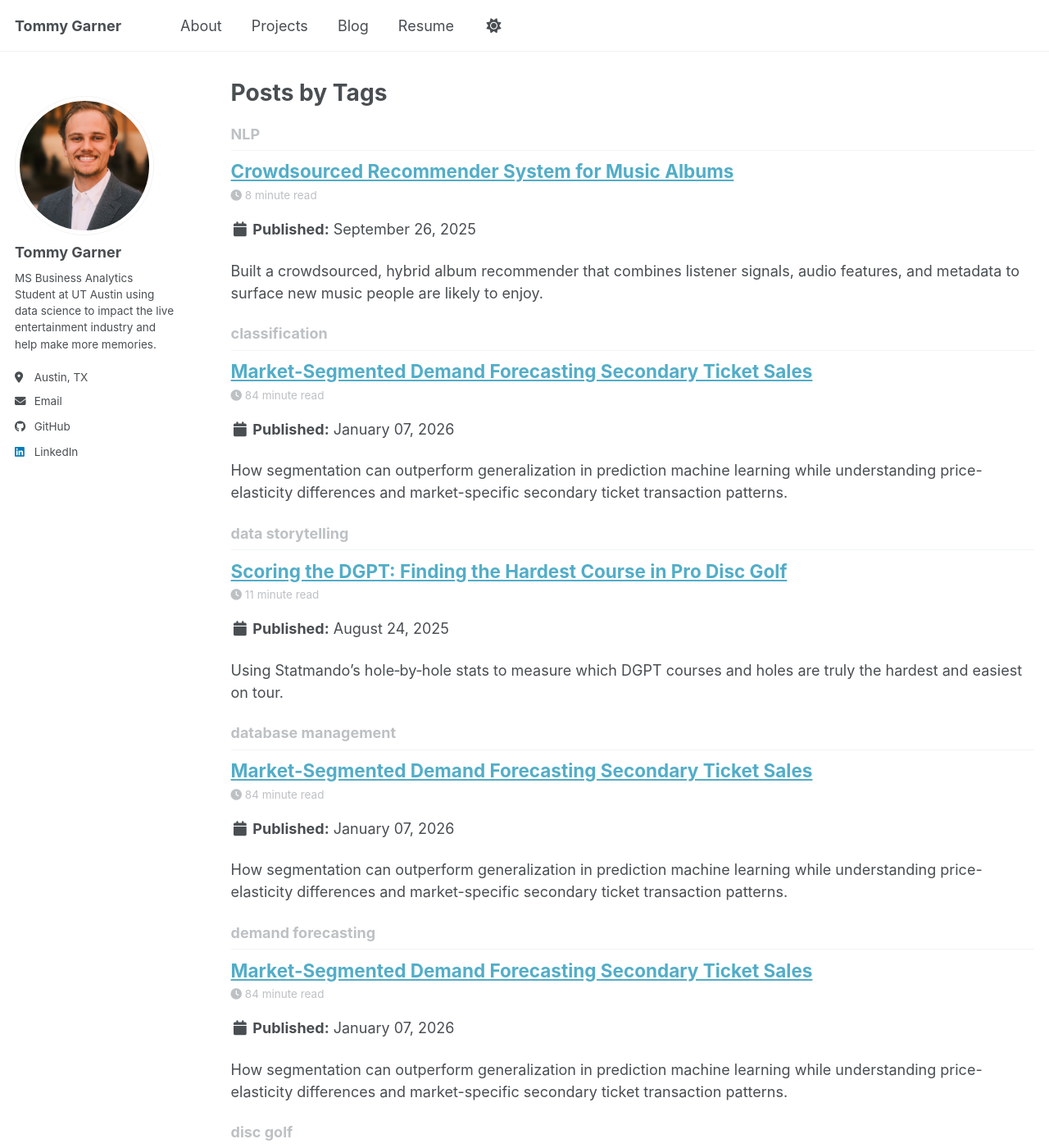
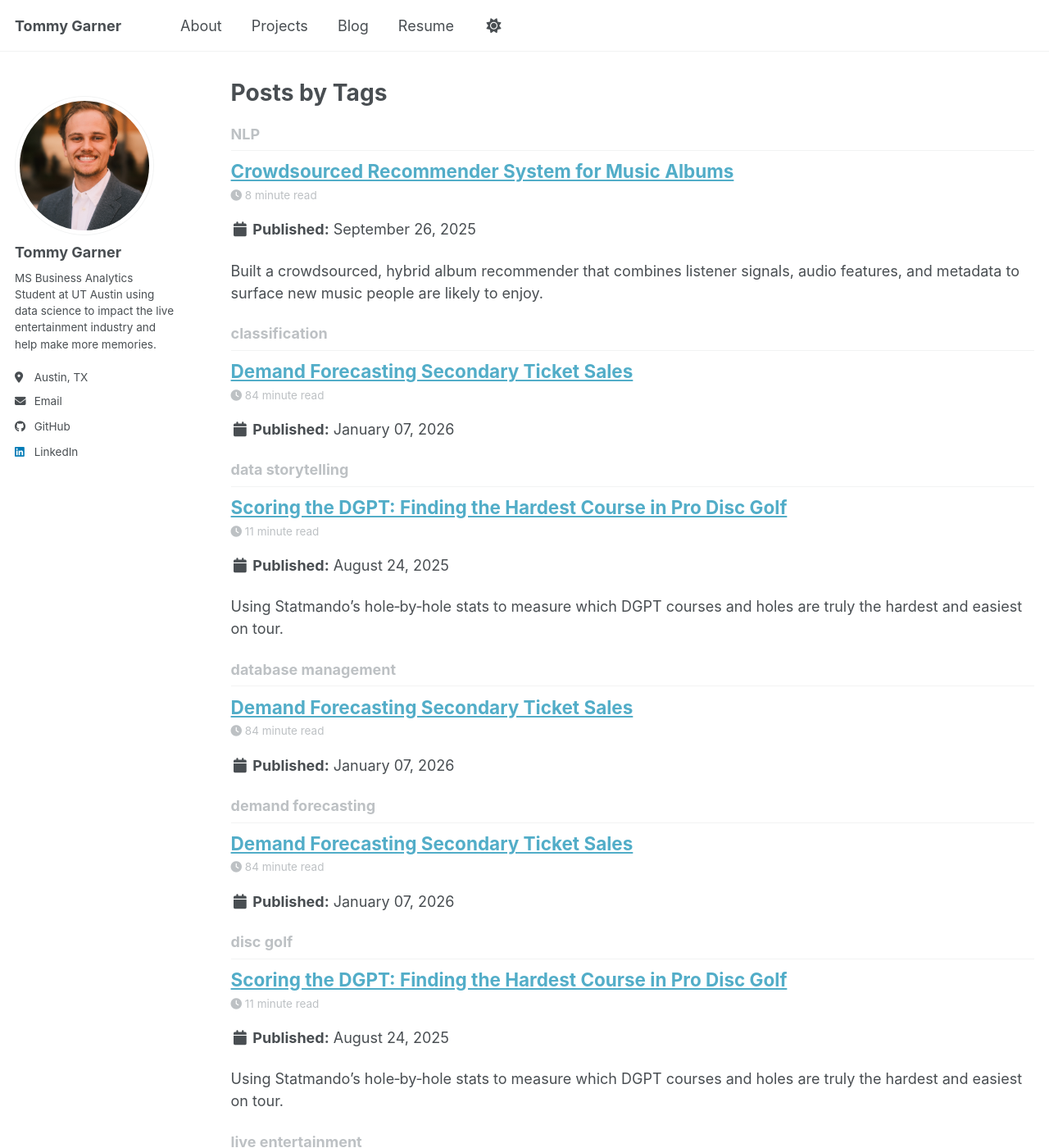
Before and after one commit to tommygarner/tommygarner.github.io, a Jekyll site: the page built from _pages/tag-archive.html, in a window 1280 px wide and 1400 px high. Shown: the whole window at 82% size. Built offline with Jekyll 4.4.1, drawn with Linux system fonts in a browser that asks for light colours; a script bundle is joined from its source files by our own code; library files that are not in the unit come from our copies; some of the changed text lies outside the part shown.

Commit message:
Update 2025-12-21-seatdata-io.md

```diff
--- a/_posts/2025-12-21-seatdata-io.md
+++ b/_posts/2025-12-21-seatdata-io.md
@@ -1,8 +1,8 @@
 ---
 layout: single
-title: "Market-Segmented Demand Forecasting Secondary Ticket Sales"
+title: "Demand Forecasting Secondary Ticket Sales"
 date: 2026-01-07
-description: "Using SeatData.io Secondary Ticket Sales and Machine Learning Models to Predict Total Sales for the Subsequent Week"
+description: "Using SeatData.io Secondary Ticket Sales and Machine Learning Models to Predict Total Sales for the Following Week"
 author_profile: true
 toc: true
 toc_sticky: true
@@ -17,7 +17,7 @@ tags:
   - python
   - sql
   - tensorflow
-excerpt: "How segmentation can outperform generalization in prediction machine learning while understanding price-elasticity differences and market-specific secondary ticket transaction patterns."
+excerpt: ""
 ---
 
 ## Abstract
@@ -679,15 +679,15 @@ Next, I broke down these errors by `focus_bucket`. The results show a clear diff
 
 *Figure 3X: Boxplot comparison of residuals by category*
 
-| `focus_bucket`     | MAE (in Tickets) | RMSE (in Tickets) |
-|--------------------|------------|-------------|
-| Broadway_Theater   | 0.40       | 2.47        |
-| Festivals          | 0.87       | 3.27        |
-| Comedy             | 1.61       | 7.31        |
-| Other              | 0.91       | 8.32        |
-| Concert            | 1.50       | 8.57        |
-| Minor_Other_Sports | 3.33       | 17.58       |
-| Major_Sports       | 6.72       | 19.19       |
+| `focus_bucket`     | RMSE (in Tickets)| MAE (in Tickets)  |
+|--------------------|------------------|-------------------|
+| Broadway_Theater   | 2.47             | 0.40              |
+| Festivals          | 3.27             | 0.87              |
+| Comedy             | 7.31             | 1.61              |
+| Other              | 8.32             | 0.91              |
+| Concert            | 8.57             | 1.50              |
+| Minor_Other_Sports | 17.58            | 3.33              |
+| Major_Sports       | 19.19            | 6.72              |
 
 The comparison across different categories show that Major and Minor sports are the hardest to get right, with an average absolute error of 6.7 and 3.3 tickets off for the true ticket sales of the following week. Also, these errors are more volatile, shown by their exploding RMSE values, which penalizes larger misses, as I talked about before. Broadway & Theater and Festivals have the most precise predictions using the Naive + Neural Net regressor, suggesting these are more stable markets and easier to predict within a reasonable range.
 
@@ -776,7 +776,7 @@ In the largest for loop I have yet to build, I began to model this data, this ti
 My outer loop consisted of my `focus_buckets`, as I defined which data I wanted to model on, scaled my data yet again with `StandardScaler()`, and used `.fit_transform()` on my training data and `.transform()` on my testing data. Then, I began with classification models, creating a list for results and a dictionary to hold the metrics for evaluating winning models. Then, for each model, I had a for loop that did the following for each method:
 -  **Gradient Boosting**: Used the `GradientBoostingClassifier()` function with a random state using my classification training data
 -  **XGBoost**: As with Gradient Boosting, using the `XGBClassifier()` function on my training data
--  ***Light GBM**: One more time, using the `LGBMClassifier()` function on my training data with the default hyperparameter settings
+-  **Light GBM**: One more time, using the `LGBMClassifier()` function on my training data with the default hyperparameter settings
 -  **Neural Network**: Used my predefined functions with my architecture to pass through my scaled classification training data (this time, only running for 100 epochs), again casting my `any_sales_7d_next` variable with `.astype('float32')` for probabilities, saving my run history, and raveling my probabilities
 -  **Tuned XGBoost**: Ran the `RandomizedSearchCV()` between my `param_dist` dictionary for hyperparameter tuning with my objective as `binary:logistic`, fitting my classification training data with the best hyperparameter setup
 
@@ -785,7 +785,7 @@ After my classification setups, I saved these results in my dictionary for later
 Then, still within each model for loop, I immediately ran the regression script after creating another list for results and a dictionary to hold those metrics, this time for my prediction error terms. In the same fashion as before, here is how I tackled the regression piece in this for loop:
 -  **Gradient Boosting**: Used the `GradientBoostingClassifier()` function with a random state using my regression training data
 -  **XGBoost**: As with Gradient Boosting, using the `XGBClassifier()` function on my training data
--  ***Light GBM**: The `LGBMClassifier()` function on my training data with the default hyperparameter settings
+-  **Light GBM**: The `LGBMClassifier()` function on my training data with the default hyperparameter settings
 -  **Neural Network**: Used my predefined functions with my architecture to pass through my scaled regression training data (this time, only running for 100 epochs), again casting my `sales_total_7d_next_log` variable with `.astype('float32')` for predictions, saving my run history, and raveling my predictions
 -  **Tuned XGBoost**: Ran the `RandomizedSearchCV()` between my `param_dist` dictionary for hyperparameter tuning with my objective as `reg:squarederror`, fitting my regression training data with the best hyperparameter setup
 
@@ -827,26 +827,29 @@ Below shows the best classifier and regressors for each `focus_bucket` after run
 
 Finally, it was time to look at these performances across both classification and regression problems to see if this hypothesis was worth the rabbit hole.
 
-| Modeling Type   | Global RMSE (in Tickets) | Conditional MAE (in Tickets) | All MAE (in Tickets) |
-|-----------------|-------------------|------------------|------------------|------------------|
-| Universal       | 17.67             | 5.52             | -                |
-| Market-Specific | 9.89              | 1.82             | 5.88             |
+| Modeling Type   | Global RMSE (in Tickets) | Active MAE (in Tickets)      |
+|-----------------|--------------------------|------------------------------|
+| Universal       | 17.73                    | 5.52                         |
+| Market-Specific | 10.23                    | 5.87                         |
 
-Since my Universal approach did not include conditional predictions, I was able to compare these two approaches on my full test set and reduce RMSE residuals by nearly 50% while MAE shows that, on average, market-specific modeling predictions were off by just under 2 tickets per day! This seemed like a huge improvement from the previous model and I wanted to dig in more to the `focus_buckets` to see how my conditional predictors performed individually. The market-specific models were able to efficiently find and ignore the inactive inventory in the resale market, a big win!
+Since my Universal approach did not include conditional predictions, I was able to compare these two approaches on my full test set and reduce RMSE residuals by nearly 50% while MAE shows that, on average, market-specific modeling predictions were a little worse than the Universal modeling approach. The reasoning for this is likely because the classification part of the market-segemented approach doesn't catch all nonzero-sale events. Therefore, any misclassifications could penalize error regardless if they are extreme or little misses in magnitude.
+
+However, this seemed like a huge improvement from the previous model and I wanted to dig in more to the `focus_buckets` to see how my conditional predictors performed individually. The market-specific models were able to efficiently find and ignore the inactive inventory in the resale market, a big win!
 
 ### 6.3 Market-Segmented Performances
 
-| `focus_bucket`     | RMSE (in Tickets) | Global MAE (in Tickets) | Conditional MAE (in Tickets) |
-|--------------------|-------------------|------------------|------------------|
-| Broadway & Theater | 3.31              | 0.62             | 2.34 |
-| Festivals          | 4.94              | 1.29             | 3.57 |
-| Comedy             | 7.76              | 1.90             | 5.95 |
-| Other              | 8.96              | 1.19             | 4.95 |
-| Concert            | 9.36              | 1.87             | 5.49 |
-| Minor/Other Sports | 16.94             | 3.73             | 9.08 |
-| Major Sports       | 21.72             | 8.13             | 11.61|
+| `focus_bucket`     | RMSE (in Tickets) | MAE (in Tickets) |
+|--------------------|-------------------|------------------|
+| Broadway_Theater   | 3.33              | 2.38             |
+| Festivals          | 5.07              | 3.63             |
+| Comedy             | 7.41              | 5.88             |
+| Other              | 9.03              | 4.93             |
+| Concert            | 10.70             | 5.62             |
+| Minor_Other_Sports | 17.59             | 9.30             |
+| Major_Sports       | 21.84             | 11.36            |
 
-Immediate thoughts after looking at these results proved some early hypothesis correct. Categories with little to no ticket volume moving on StubHub had the lowest average errors, while Sports categories (the main market for StubHub seemingly) had the greatest errors. However, in the worst case, the market-specific modeling was able to conditionally predict ticket sales for event in the next week within less than 12 tickets of error.
+Immediate thoughts after looking at these results proved some early hypothesis correct. Categories with little to no ticket volume moving on StubHub had the lowest average errors, while Sports categories (the main market for StubHub seemingly) had the greatest errors.
+
 
 <img width="1783" height="634" alt="image" src="https://github.com/user-attachments/assets/c9252149-d3de-45e3-afc1-c1c8a239f4d5" />
 *Figure 3X: Comparing each method and residual impact by category*
```
Also changed, not shown: other parts of _posts/2025-12-21-seatdata-io.md (+9 -9 lines).
